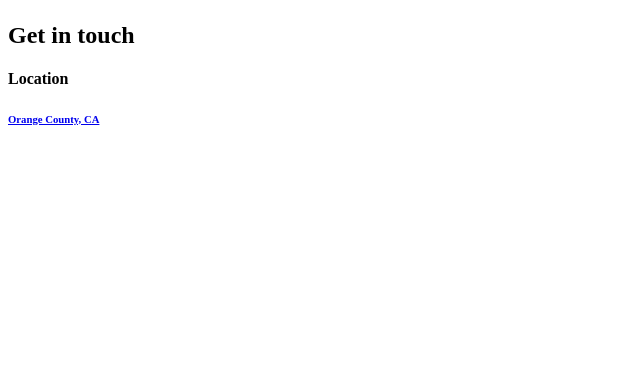
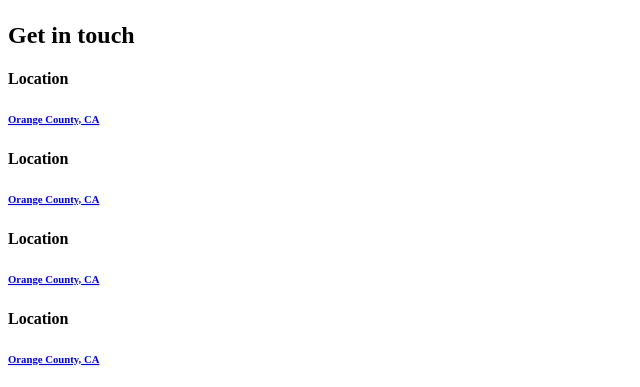
Before and after one commit to EricL0wry/eric-lowry-portfolio, a React app: page / in a window 1280 px wide. Shown: the part 8479-8866 px from the top of the page, without its empty margins (0-640 px from the left). Before the commit the page ends 8629 px from the top, so only its background shows below. Built offline with nearby package versions, Linux system fonts and the light colour scheme; the HTML template or start-up script is replaced by a standard one.

Commit message:
Added new variable with a value of mapped elements created from contact list

```diff
--- a/src/components/contacts.jsx
+++ b/src/components/contacts.jsx
@@ -2,6 +2,10 @@ import React from 'react';
 import Contact from './contact';
 
 export default function Contacts(props) {
+  const contactCards = props.contacts.map(contact => {
+    const { id } = contact;
+    return <Contact key={id} contact={contact} />;
+  });
 
   return (
     <section className="contact">
@@ -11,7 +15,7 @@ export default function Contacts(props) {
           <h1>Get in touch</h1>
         </div>
         <div className="contact-cards row">
-          <Contact />
+          {contactCards}
         </div>
       </div>
     </section>
```
